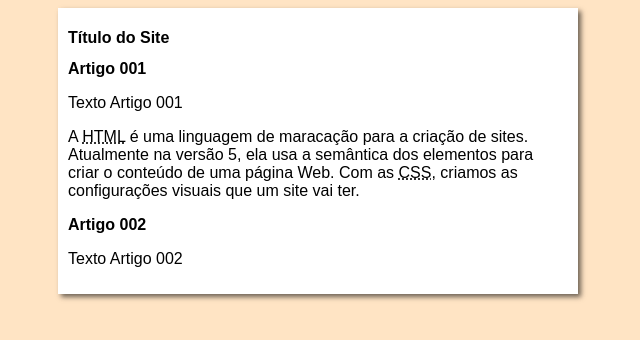
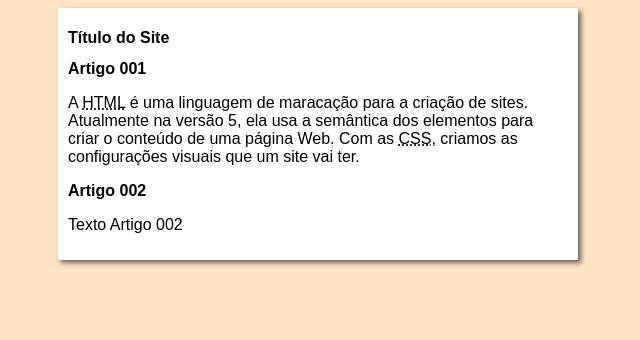
Before and after one commit to costa53/projeto-site, a plain HTML site: page index.html in a window 1280 px wide. Shown: the whole page, without its empty margins (322-962 px from the left). Drawn offline with Linux system fonts and the light colour scheme.

Commit message:
Update index.html

```diff
--- a/index.html
+++ b/index.html
@@ -14,7 +14,6 @@
         </header>
         <article>
             <h2>Artigo 001</h2>
-            <p>Texto Artigo 001</p>
             <p>A <abbr title="HyperText Markup Language">HTML</abbr> é uma linguagem de maracação para a criação de sites. Atualmente na versão 5, ela usa a semântica dos elementos para criar o conteúdo de uma página Web. Com as <abbr title="Cascading Style Sheets">CSS</abbr>, criamos as configurações visuais que um site vai ter.</p>
         </article>
         <article>
```
